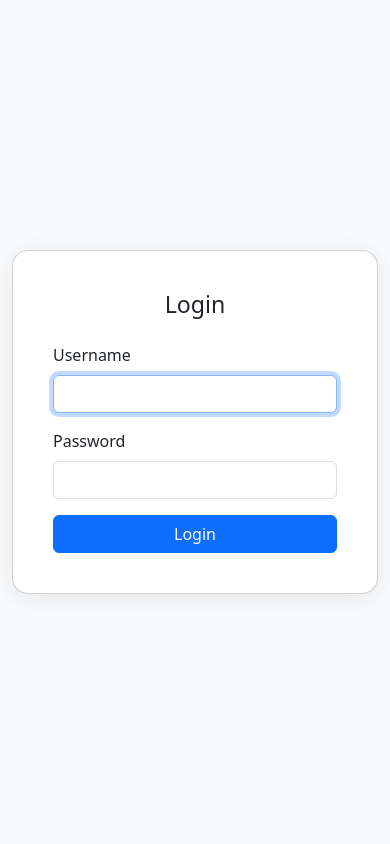
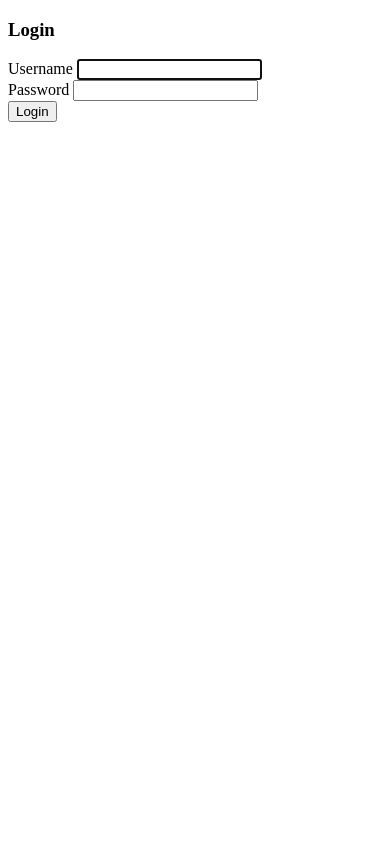
Before and after one commit to YoHighnessM/tech24_atmms, a PHP site: page /login.php in a window 390 px wide. Run offline with PHP 8.4, Linux system fonts and the light colour scheme.

Commit message:
removed the current styling and classes for another styling

```diff
--- a/login.php
+++ b/login.php
@@ -12,8 +12,6 @@ if ($_SERVER['REQUEST_METHOD'] === 'POST') {
 
     if ($result->num_rows > 0) {
         $row = $result->fetch_assoc();
-
-        // verify entered password against hashed password in DB
         if (password_verify($password, $row['password'])) {
             $_SESSION['username'] = $row['username'];
             $_SESSION['user_id'] = $row['id'];
@@ -35,45 +33,31 @@ if ($_SERVER['REQUEST_METHOD'] === 'POST') {
     <meta charset="UTF-8">
     <meta name="viewport" content="width=device-width, initial-scale=1.0">
     <title>Login</title>
-    <link href="https://cdn.jsdelivr.net/npm/bootstrap@5.3.0/dist/css/bootstrap.min.css" rel="stylesheet">
-    <style>
-        body {
-            background: #f8fafc;
-            min-height: 100vh;
-            display: flex;
-            align-items: center;
-            justify-content: center;
-        }
-        .card {
-            box-shadow: 0 4px 24px rgba(0,0,0,0.08);
-            border-radius: 1rem;
-        }
-    </style>
 </head>
 
 <body>
-    <div class="container">
-        <div class="row justify-content-center align-items-center min-vh-100">
-            <div class="col-12 col-sm-8 col-md-6 col-lg-4">
-                <div class="card p-4">
-                    <div class="card-body">
-                        <h3 class="card-title text-center mb-4">Login</h3>
+    <div>
+        <div>
+            <div>
+                <div>
+                    <div>
+                        <h3>Login</h3>
                         <?php if (!empty($error)): ?>
-                            <div class="alert alert-danger" role="alert">
+                            <div>
                                 <?php echo $error; ?>
                             </div>
                         <?php endif; ?>
                         <form method="POST" autocomplete="off">
-                            <div class="mb-3">
-                                <label for="username" class="form-label">Username</label>
-                                <input type="text" class="form-control" id="username" name="username" required autofocus>
+                            <div>
+                                <label for="username">Username</label>
+                                <input type="text" id="username" name="username" required autofocus>
                             </div>
-                            <div class="mb-3">
-                                <label for="password" class="form-label">Password</label>
-                                <input type="password" class="form-control" id="password" name="password" required>
+                            <div>
+                                <label for="password">Password</label>
+                                <input type="password" id="password" name="password" required>
                             </div>
-                            <div class="d-grid">
-                                <button type="submit" class="btn btn-primary">Login</button>
+                            <div>
+                                <button type="submit">Login</button>
                             </div>
                         </form>
                     </div>
@@ -81,7 +65,6 @@ if ($_SERVER['REQUEST_METHOD'] === 'POST') {
             </div>
         </div>
     </div>
-    <script src="https://cdn.jsdelivr.net/npm/bootstrap@5.3.0/dist/js/bootstrap.bundle.min.js"></script>
 </body>
 
 </html>
```
